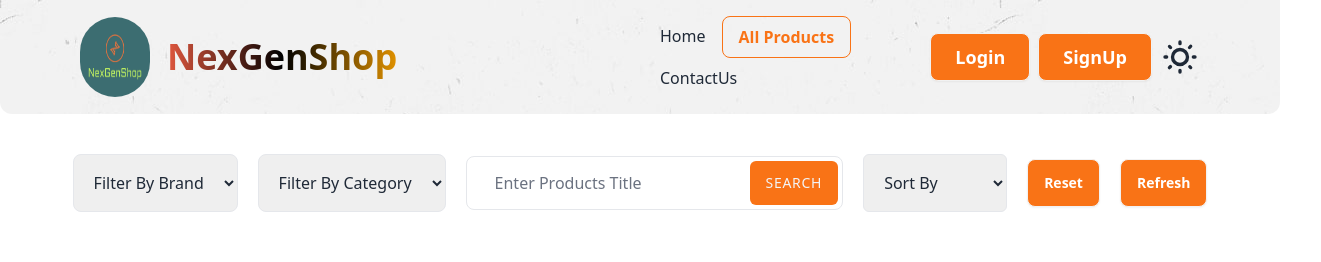
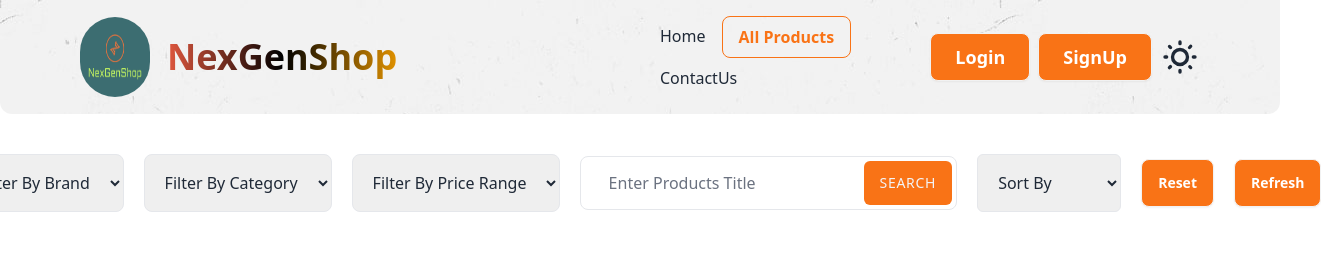
Before and after one commit to asshikhon/NexGenShop-client, a React (Vite) app: page /products in a window 1280 px wide. Shown: the top 262 px of the page, 1321 px wide, since content can reach past the window. Built offline with nearby package versions, Linux system fonts and the light colour scheme; no server answers.

Commit message:
added filter by price range with full functionality

```diff
--- a/src/Pages/Home/Products.jsx
+++ b/src/Pages/Home/Products.jsx
@@ -16,18 +16,16 @@ const Products = () => {
   const [sort, setSort] = useState("");
   const [search, setSearch] = useState("");
   const [searchText, setSearchText] = useState("");
+  const [priceRange, setPriceRange] = useState("");
+
   const axiosCommon = useAxiosCommon();
 
   // Fetch surveys data
-  const {
-    data: surveys = [],
-    isLoading,
-    refetch,
-  } = useQuery({
-    queryKey: ["surveys", currentPage, itemsPerPage, filter,filter1, sort, search],
+  const { data: surveys = [], isLoading, refetch } = useQuery({
+    queryKey: ["surveys", currentPage, itemsPerPage, filter, filter1, sort, search, priceRange],
     queryFn: async () => {
       const { data } = await axiosCommon.get("/all-surveys", {
-        params: { page: currentPage, size: itemsPerPage, filter,filter1, sort, search },
+        params: { page: currentPage, size: itemsPerPage, filter, filter1, sort, search, price_range: priceRange },
       });
       return data.surveys;
     },
@@ -35,14 +33,15 @@ const Products = () => {
 
   // Fetch count data
   const { data: countData } = useQuery({
-    queryKey: ["count", filter,filter1, search],
+    queryKey: ["count", filter, filter1, search, priceRange],
     queryFn: async () => {
       const { data } = await axiosCommon.get("/products-count", {
-        params: { filter,filter1, search },
+        params: { filter, filter1, search, price_range: priceRange },
       });
       return data.count;
     },
   });
+
 
   useEffect(() => {
     if (countData !== undefined) {
@@ -64,7 +63,9 @@ const Products = () => {
     setSort("");
     setSearch("");
     setSearchText("");
+    setPriceRange("");
   };
+
 
   const handleSearch = (e) => {
     e.preventDefault();
@@ -126,6 +127,26 @@ const Products = () => {
               </option>
             </select>
           </div>
+          {/* 3 filter */}
+          <div>
+  <select
+    onChange={(e) => {
+      setPriceRange(e.target.value);
+      setCurrentPage(1);
+    }}
+    value={priceRange}
+    name="price_range"
+    id="price_range"
+    className="border p-4 rounded-lg"
+  >
+    <option value="">Filter By Price Range</option>
+    <option value="0-100">$0 - $100</option>
+    <option value="101-500">$101 - $500</option>
+    <option value="501-1000">$501 - $1000</option>
+    <option value="1001-1600">$1001 - $1600</option>
+  </select>
+</div>
+
 
 
           {/* Search input */}
--- a/src/Pages/Home/TopRatingProducts.jsx
+++ b/src/Pages/Home/TopRatingProducts.jsx
@@ -1,5 +1,5 @@
 /* eslint-disable no-unused-vars */
-/* eslint-disable react/no-unescaped-entities */
+
 import { useState } from "react";
 import useAuth from "../../hooks/useAuth";
 import { Link } from "react-router-dom";
```
